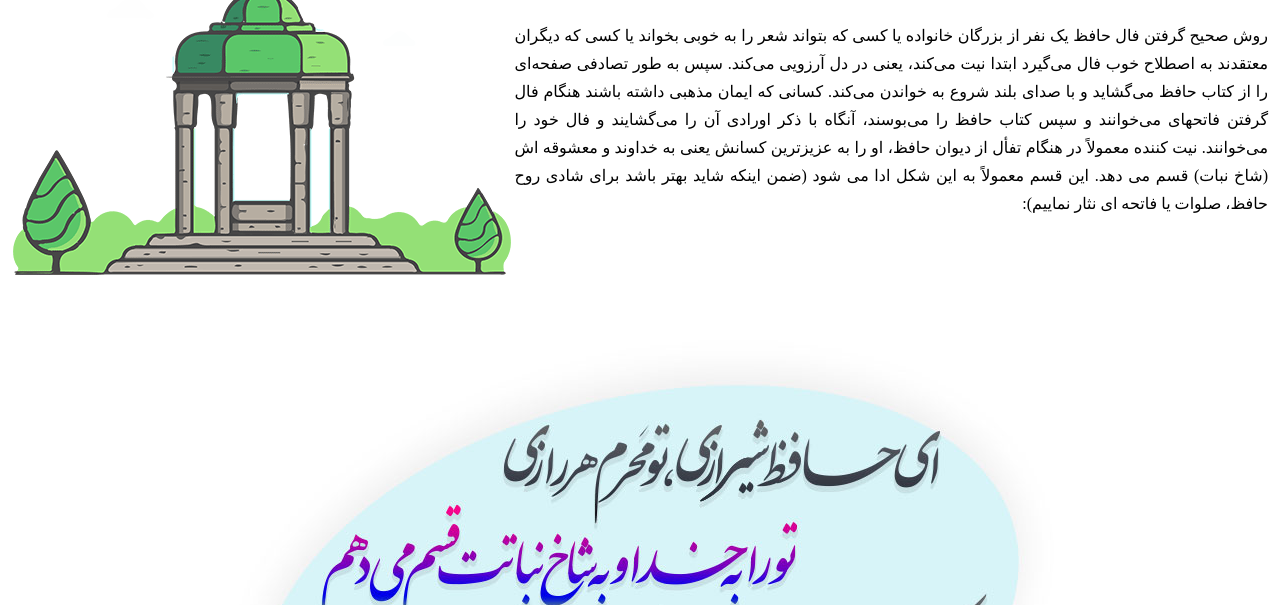
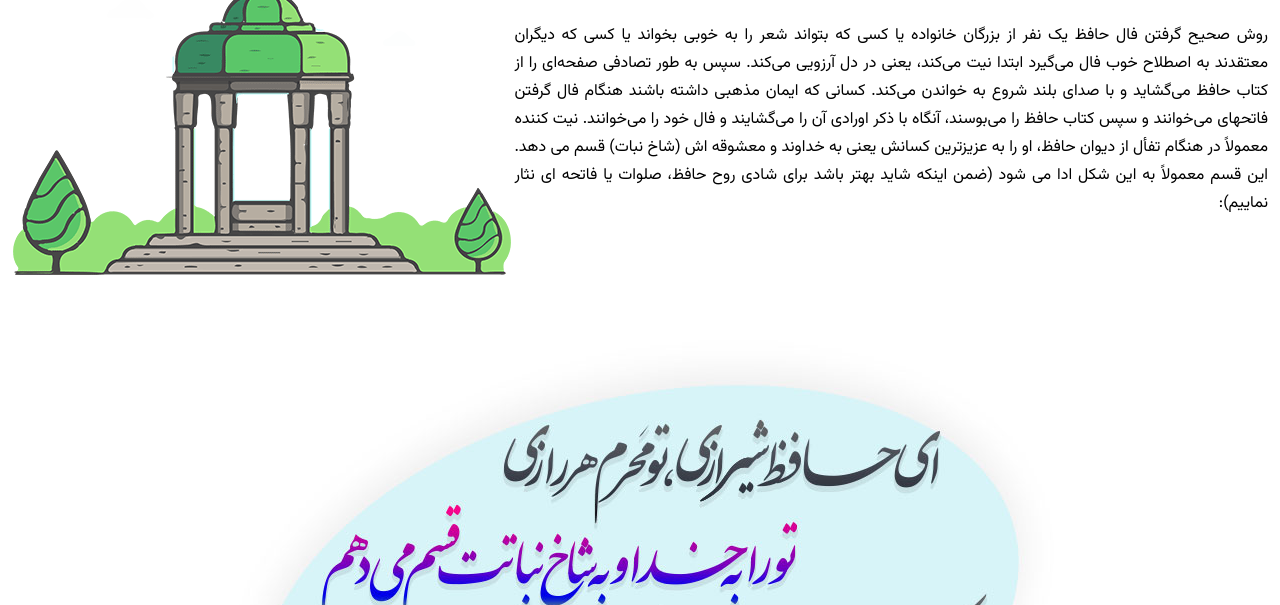
Before and after one commit to amiresp/hafez-faal, a website: page template/index.html in a window 1280 px wide. Shown: the part 195-800 px from the top of the page. Drawn offline with Linux system fonts and the light colour scheme; files that its build step writes are made by us from their sources; files whose address does not match are found by name.

Commit message:
chore(added font)

```diff
--- a/public/css/main.css
+++ b/public/css/main.css
@@ -1,13 +1,19 @@
+* {
+    font-family: "Vazirmatn", sans-serif;
+}
+
+body {
+    margin: 0;
+    font-family: "Vazirmatn", sans-serif;
+}
+
+
 section {
     display: flex;
     align-items: center;
     justify-content: space-between;
     padding: 12px;
     margin: 40px auto;
-}
-
-body {
-    margin: 0;
 }
 
 section h4 {
@@ -56,3 +62,8 @@ img {
     max-width: 300px;
     text-align: center;
 }
+
+button.faal[disabled] {
+    opacity: 0.5;
+    pointer-events: none;
+}
--- a/template/index.html
+++ b/template/index.html
@@ -6,7 +6,13 @@
     <meta name="viewport" content="width=device-width, initial-scale=1.0">
     <title>فال حافظ</title>
     <meta name="robots" content="noindex">
+
+    <link rel="preconnect" href="https://fonts.googleapis.com">
+    <link rel="preconnect" href="https://fonts.gstatic.com" crossorigin>
+    <link href="https://fonts.googleapis.com/css2?family=Vazirmatn:wght@100..900&display=swap" rel="stylesheet">
+
     <link rel="stylesheet" href="/static/css/main.css">
+
 </head>
 
 <body>
```
